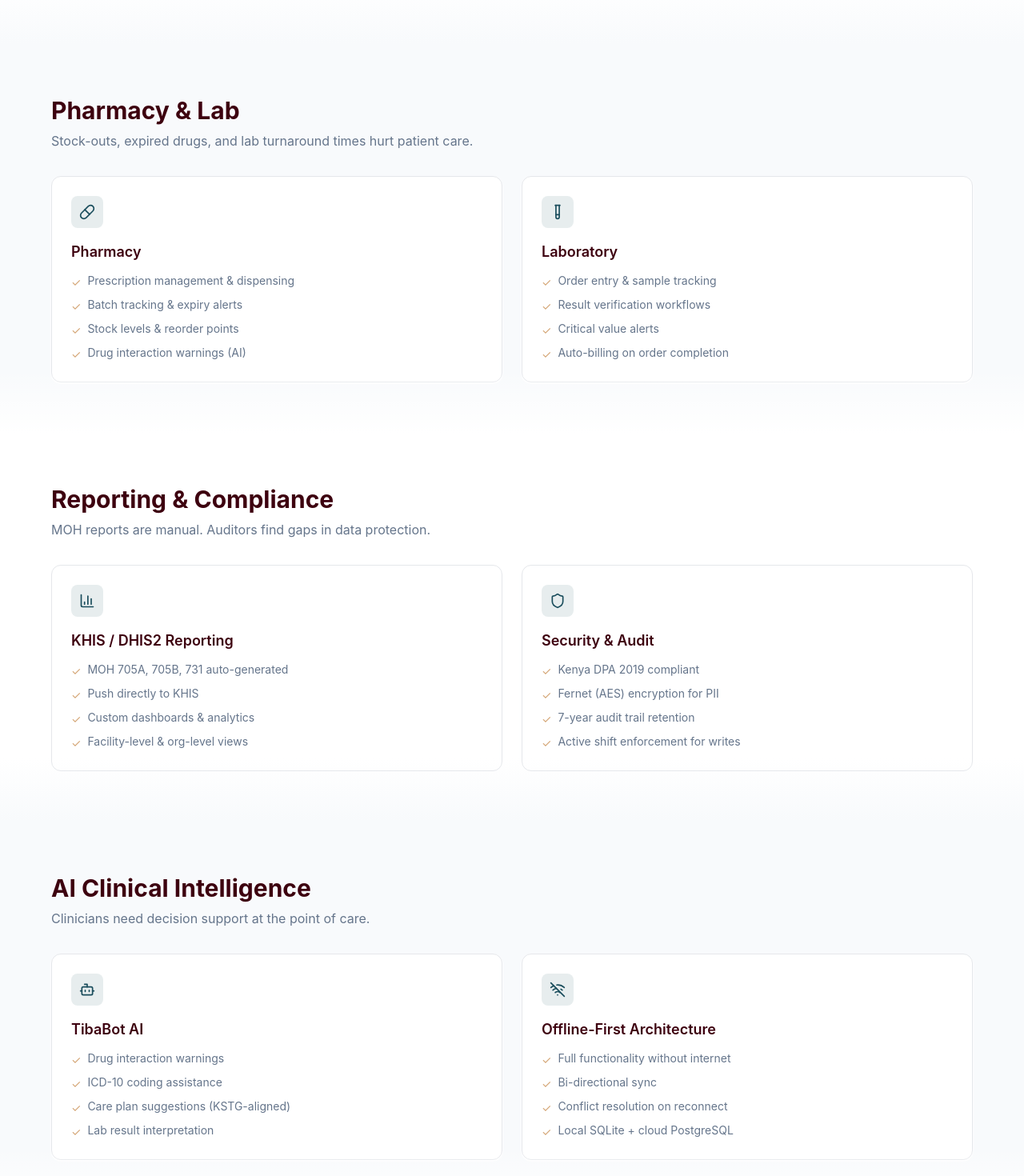
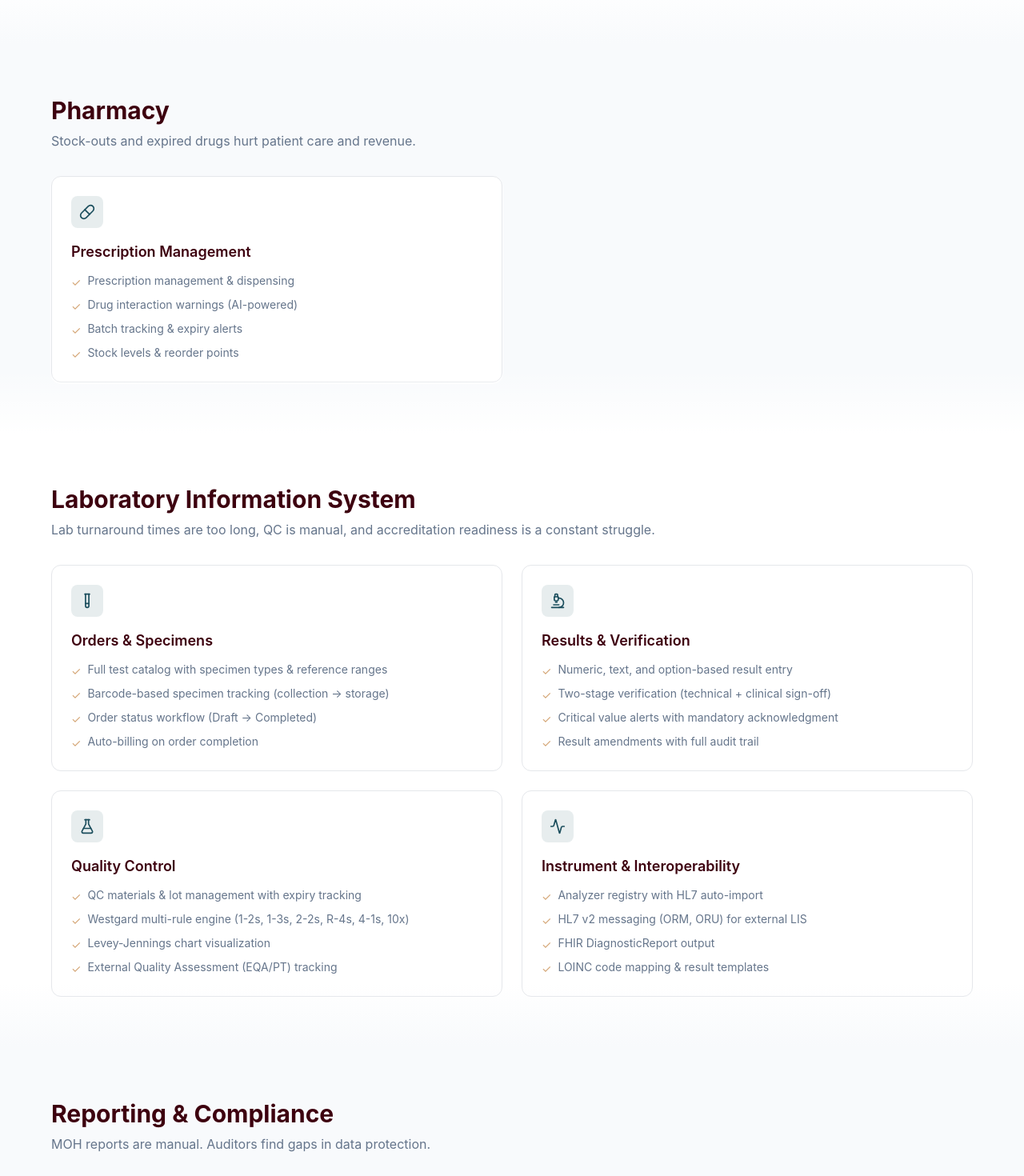
Before and after one commit to nexora-africa-ltd/vitora-marketing, a Next.js app: page /features in a window 1280 px wide. Shown: the part 1820-3290 px from the top of the page at 80% size. Built offline with nearby package versions, Linux system fonts and the light colour scheme; no server answers.

Commit message:
feat: enhance laboratory information system section with new modules and improved problem statements for better clarity

```diff
--- a/app/features/page.tsx
+++ b/app/features/page.tsx
@@ -17,6 +17,9 @@
   Shield,
   Clock,
   MessageCircle,
+  Microscope,
+  FlaskConical,
+  Activity,
 } from 'lucide-react';
 import { SHALogo } from '@/components/icons/sha-icon';
 
@@ -31,6 +34,11 @@
     'triage management system',
     'pharmacy management software',
     'laboratory information system',
+    'laboratory information system Kenya',
+    'LIS software Kenya',
+    'lab quality control Westgard',
+    'ISO 15189 accreditation software',
+    'HL7 lab integration',
     'hospital billing software Kenya',
     'clinical decision support',
     'MOH reporting automation',
@@ -92,18 +100,39 @@
     ],
   },
   {
-    title: 'Pharmacy & Lab',
-    problem: 'Stock-outs, expired drugs, and lab turnaround times hurt patient care.',
+    title: 'Pharmacy',
+    problem: 'Stock-outs and expired drugs hurt patient care and revenue.',
     modules: [
       {
         icon: Pill,
-        name: 'Pharmacy',
-        points: ['Prescription management & dispensing', 'Batch tracking & expiry alerts', 'Stock levels & reorder points', 'Drug interaction warnings (AI)'],
+        name: 'Prescription Management',
+        points: ['Prescription management & dispensing', 'Drug interaction warnings (AI-powered)', 'Batch tracking & expiry alerts', 'Stock levels & reorder points'],
+      },
+    ],
+  },
+  {
+    title: 'Laboratory Information System',
+    problem: 'Lab turnaround times are too long, QC is manual, and accreditation readiness is a constant struggle.',
+    modules: [
+      {
+        icon: TestTube,
+        name: 'Orders & Specimens',
+        points: ['Full test catalog with specimen types & reference ranges', 'Barcode-based specimen tracking (collection → storage)', 'Order status workflow (Draft → Completed)', 'Auto-billing on order completion'],
       },
       {
-        icon: TestTube,
-        name: 'Laboratory',
-        points: ['Order entry & sample tracking', 'Result verification workflows', 'Critical value alerts', 'Auto-billing on order completion'],
+        icon: Microscope,
+        name: 'Results & Verification',
+        points: ['Numeric, text, and option-based result entry', 'Two-stage verification (technical + clinical sign-off)', 'Critical value alerts with mandatory acknowledgment', 'Result amendments with full audit trail'],
+      },
+      {
+        icon: FlaskConical,
+        name: 'Quality Control',
+        points: ['QC materials & lot management with expiry tracking', 'Westgard multi-rule engine (1-2s, 1-3s, 2-2s, R-4s, 4-1s, 10x)', 'Levey-Jennings chart visualization', 'External Quality Assessment (EQA/PT) tracking'],
+      },
+      {
+        icon: Activity,
+        name: 'Instrument & Interoperability',
+        points: ['Analyzer registry with HL7 auto-import', 'HL7 v2 messaging (ORM, ORU) for external LIS', 'FHIR DiagnosticReport output', 'LOINC code mapping & result templates'],
       },
     ],
   },
```
